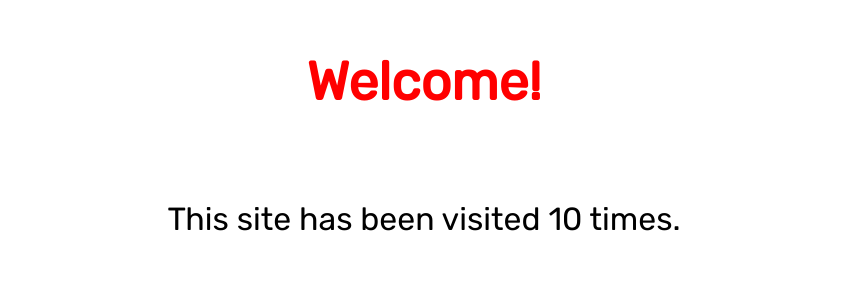
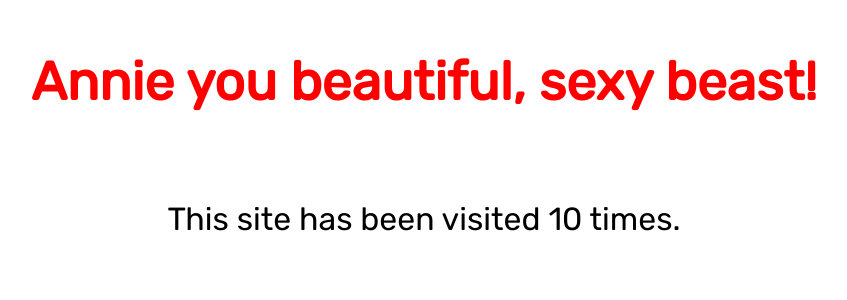
Before and after one commit to auguste-dupin/aseguradora, a Flask app: page / in a window 1280 px wide. Shown: the top 300 px of the page, without its empty margins (216-1063 px from the left). Run offline with Flask 2, Linux system fonts and the light colour scheme.

Commit message:
added annie

```diff
--- a/templates/index.html
+++ b/templates/index.html
@@ -20,6 +20,6 @@
 </style>
 
 <div>
-    <h1>Welcome!</h1><br>
+    <h1>Annie you beautiful, sexy beast!</h1><br>
     <p>This site has been visited {{ count }} times.</p>
 </div>
```
